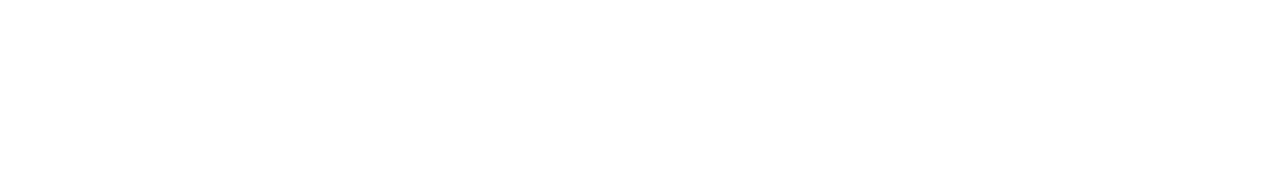
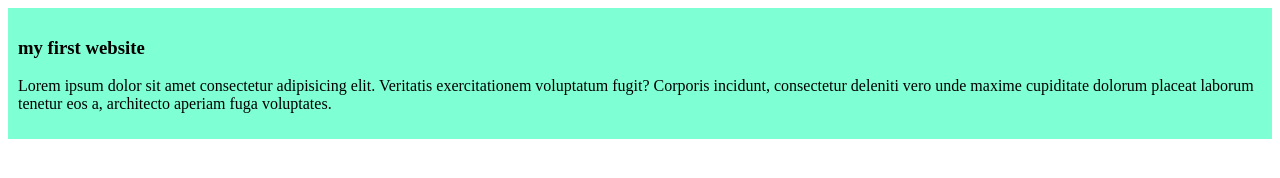
Before and after one commit to Sohanur00/my-website, a plain HTML site: page index.html in a window 1280 px wide. Drawn offline with Linux system fonts and the light colour scheme.

Commit message:
added the first blog

```diff
--- /dev/null
+++ b/blog.css
@@ -0,0 +1,4 @@
+div{
+    background-color: aquamarine;
+    padding: 10px;
+}
--- a/index.html
+++ b/index.html
@@ -4,8 +4,22 @@
     <meta charset="UTF-8">
     <meta name="viewport" content="width=device-width, initial-scale=1.0">
     <title>my-website</title>
+    <link rel="stylesheet" href="blog.css">
 </head>
 <body>
+    <div>
+
+  <h3>my first website</h3>
+ <p>Lorem ipsum dolor sit amet consectetur
+    adipisicing elit.
+    Veritatis exercitationem voluptatum fugit?
+     Corporis incidunt,
+     consectetur deleniti vero unde maxime
+      cupiditate dolorum placeat laborum tenetur eos a,
+     architecto aperiam fuga voluptates.</p>
+
+
+    </div>
 
 </body>
 </html>
```
